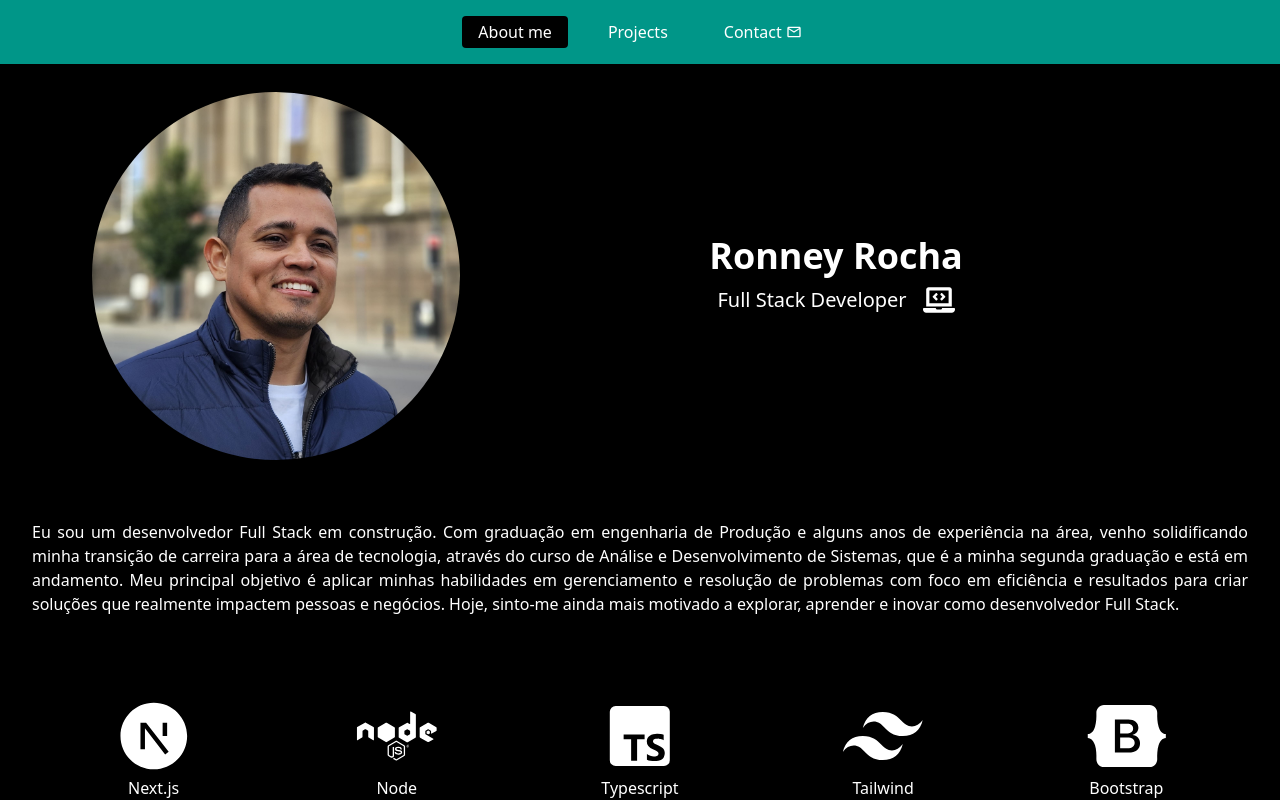
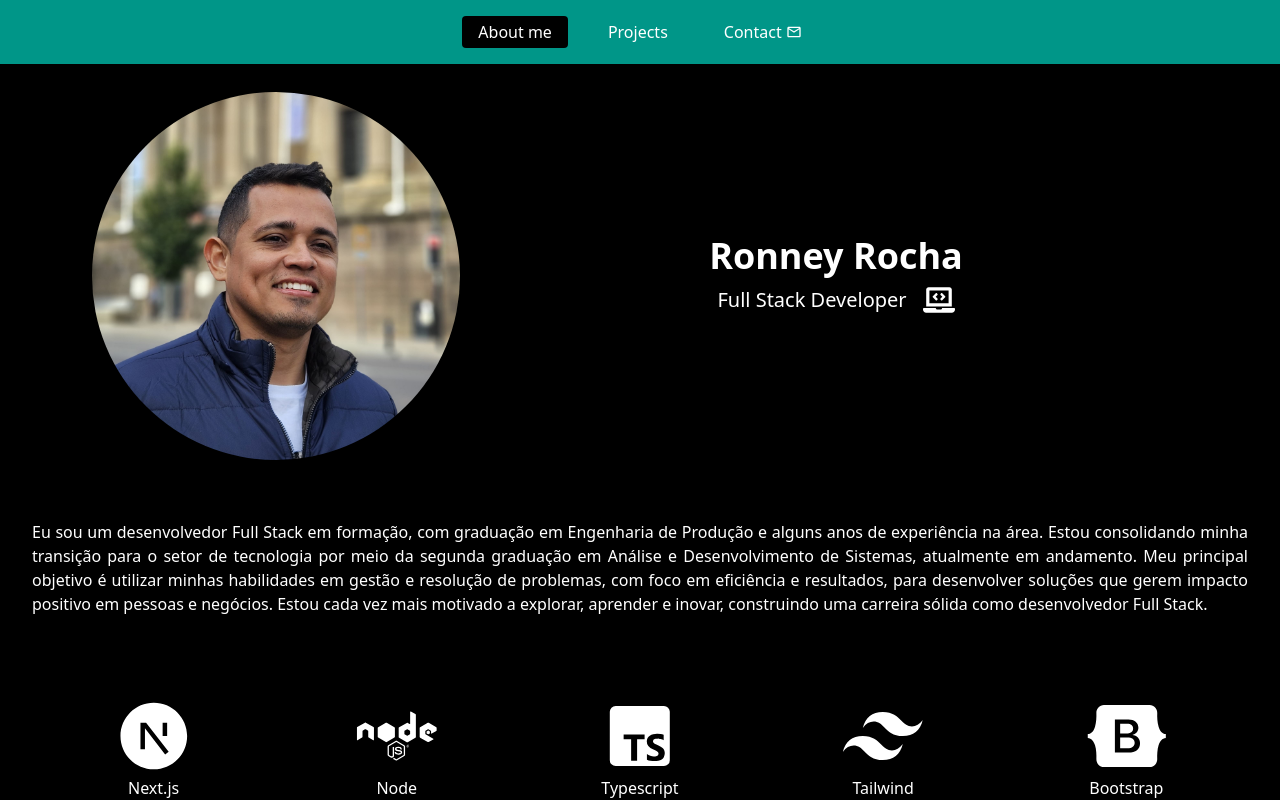
Before and after one commit to ronneyrv/Platform-Nextjs, a Next.js app: page / in a window 1280 px wide. Built offline with nearby package versions, Linux system fonts and the light colour scheme.

Commit message:
refactor: update about description

```diff
--- a/src/app/about/About.tsx
+++ b/src/app/about/About.tsx
@@ -51,14 +51,11 @@ export default function About() {
       </section>
       <section>
         <p className="text-justify">
-          Eu sou um desenvolvedor Full Stack em construção. Com graduação em engenharia
-          de Produção e alguns anos de experiência na área, venho solidificando minha
-          transição de carreira para a área de tecnologia, através do curso de Análise e
-          Desenvolvimento de Sistemas, que é a minha segunda graduação e está em
-          andamento. Meu principal objetivo é aplicar minhas habilidades em gerenciamento
-          e resolução de problemas com foco em eficiência e resultados para criar soluções
-          que realmente impactem pessoas e negócios. Hoje, sinto-me ainda mais motivado a
-          explorar, aprender e inovar como desenvolvedor Full Stack.
+        Eu sou um desenvolvedor Full Stack em formação, com graduação em Engenharia de Produção e alguns anos de experiência na área.
+        Estou consolidando minha transição para o setor de tecnologia por meio da segunda graduação em Análise e Desenvolvimento de Sistemas,
+        atualmente em andamento. Meu principal objetivo é utilizar minhas habilidades em gestão e resolução de problemas, com foco em eficiência
+        e resultados, para desenvolver soluções que gerem impacto positivo em pessoas e negócios. Estou cada vez mais motivado a explorar, aprender
+        e inovar, construindo uma carreira sólida como desenvolvedor Full Stack.
         </p>
       </section>
       <section>
```
